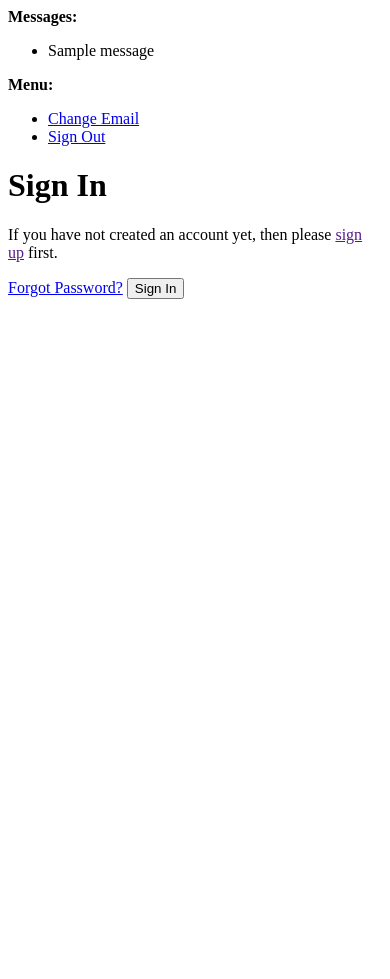
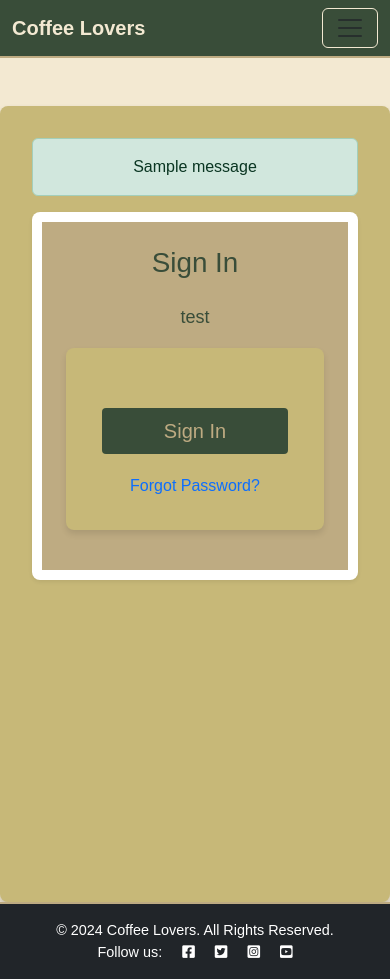
Before and after one commit to julianbohm/coffee-blog, a Django app: template templates/allauth/account/login.html in a window 390 px wide. Before the commit the page ends 299 px from the top, so only its background shows below. Run offline with Django 4.2, Linux system fonts and the light colour scheme; a user stored in the database is signed in; tables that the repository leaves empty hold one stand-in row (values such as "Sample post"); the template is opened without the code that fills it: most values are stand-ins (such as "Sample title", 1, 10 or a date in 2020); one stand-in notice (Sample message) is shown; parts of the project's set-up code (start-up, migrations or seed data) failed here and were passed over; some libraries are stand-ins or nearby versions.

Commit message:
improve authentication base templates

```diff
--- a/templates/allauth/account/base.html
+++ b/templates/allauth/account/base.html
@@ -1,43 +1,23 @@
+{% extends "base.html" %}
 {% load i18n %}
-<!DOCTYPE html>
-<html>
-  <head>
-    <meta http-equiv="X-UA-Compatible" content="IE=edge">
-    <meta name="viewport" content="width=device-width, initial-scale=1.0">
-    <title>{% block head_title %}{% endblock head_title %}</title>
-    {% block extra_head %}
-    {% endblock extra_head %}
-  </head>
-  <body>
-    {% block body %}
 
-    {% if messages %}
-    <div>
-      <strong>{% trans "Messages:" %}</strong>
-      <ul>
-        {% for message in messages %}
-        <li>{{message}}</li>
-        {% endfor %}
-      </ul>
+{% block content %}
+<div class="wrapper">
+    <div class="container mt-5">
+        <div class="row">
+            <div class="col-12">
+                {% if messages %}
+                    <div class="messages">
+                        {% for message in messages %}
+                            <div class="alert {% if message.tags %}alert-{{ message.tags }}{% endif %}">
+                                {{ message }}
+                            </div>
+                        {% endfor %}
+                    </div>
+                {% endif %}
+            </div>
+        </div>
+        {% block inner_content %}{% endblock %}
     </div>
-    {% endif %}
-
-    <div>
-      <strong>{% trans "Menu:" %}</strong>
-      <ul>
-        {% if user.is_authenticated %}
-        <li><a href="{% url 'account_email' %}">{% trans "Change Email" %}</a></li>
-        <li><a href="{% url 'account_logout' %}">{% trans "Sign Out" %}</a></li>
-        {% else %}
-        <li><a href="{% url 'account_login' %}">{% trans "Sign In" %}</a></li>
-        <li><a href="{% url 'account_signup' %}">{% trans "Sign Up" %}</a></li>
-        {% endif %}
-      </ul>
-    </div>
-    {% block content %}
-    {% endblock content %}
-    {% endblock body %}
-    {% block extra_body %}
-    {% endblock extra_body %}
-  </body>
-</html>
+</div>
+{% endblock %}
--- a/templates/allauth/account/login.html
+++ b/templates/allauth/account/login.html
@@ -1,46 +1,36 @@
 {% extends "account/base.html" %}
+{% load i18n %}
+{% load account %}
+{% load crispy_forms_tags %}
 
-{% load i18n %}
-{% load account socialaccount %}
+{% block head_title %}{% trans "Sign In" %}{% endblock %}
 
-{% block head_title %}{% trans "Sign In" %}{% endblock head_title %}
+{% block inner_content %}
+<div class="row justify-content-center">
+    <div class="col-md-8 col-lg-6">
+        <div class="card shadow-sm border-0">
+            <div class="card-body p-4">
+                <h1 class="card-title text-center mb-4">{% trans "Sign In" %}</h1>
+                <p>test</p>
+                <form class="login" method="POST" action="{% url 'account_login' %}">
+                    {% csrf_token %}
+                    {{ form|crispy }}
+                    {% if redirect_field_value %}
+                        <input type="hidden" name="{{ redirect_field_name }}" value="{{ redirect_field_value }}" />
+                    {% endif %}
 
-{% block content %}
+                    <div class="d-grid gap-2 mt-4">
+                        <button class="btn btn-primary btn-lg" type="submit">{% trans "Sign In" %}</button>
+                    </div>
 
-<h1>{% trans "Sign In" %}</h1>
-
-{% get_providers as socialaccount_providers %}
-
-{% if socialaccount_providers %}
-<p>{% blocktrans with site.name as site_name %}Please sign in with one
-of your existing third party accounts. Or, <a href="{{ signup_url }}">sign up</a>
-for a {{ site_name }} account and sign in below:{% endblocktrans %}</p>
-
-<div class="socialaccount_ballot">
-
-  <ul class="socialaccount_providers">
-    {% include "socialaccount/snippets/provider_list.html" with process="login" %}
-  </ul>
-
-  <div class="login-or">{% trans 'or' %}</div>
-
+                    <div class="text-center mt-3">
+                        <a class="text-decoration-none" href="{% url 'account_reset_password' %}">
+                            {% trans "Forgot Password?" %}
+                        </a>
+                    </div>
+                </form>
+            </div>
+        </div>
+    </div>
 </div>
-
-{% include "socialaccount/snippets/login_extra.html" %}
-
-{% else %}
-<p>{% blocktrans %}If you have not created an account yet, then please
-<a href="{{ signup_url }}">sign up</a> first.{% endblocktrans %}</p>
-{% endif %}
-
-<form class="login" method="POST" action="{% url 'account_login' %}">
-  {% csrf_token %}
-  {{ form.as_p }}
-  {% if redirect_field_value %}
-  <input type="hidden" name="{{ redirect_field_name }}" value="{{ redirect_field_value }}" />
-  {% endif %}
-  <a class="button secondaryAction" href="{% url 'account_reset_password' %}">{% trans "Forgot Password?" %}</a>
-  <button class="primaryAction" type="submit">{% trans "Sign In" %}</button>
-</form>
-
-{% endblock content %}
+{% endblock %}
```
Also changed, not shown: templates/allauth/account/signup.html (+21 -10 lines).
